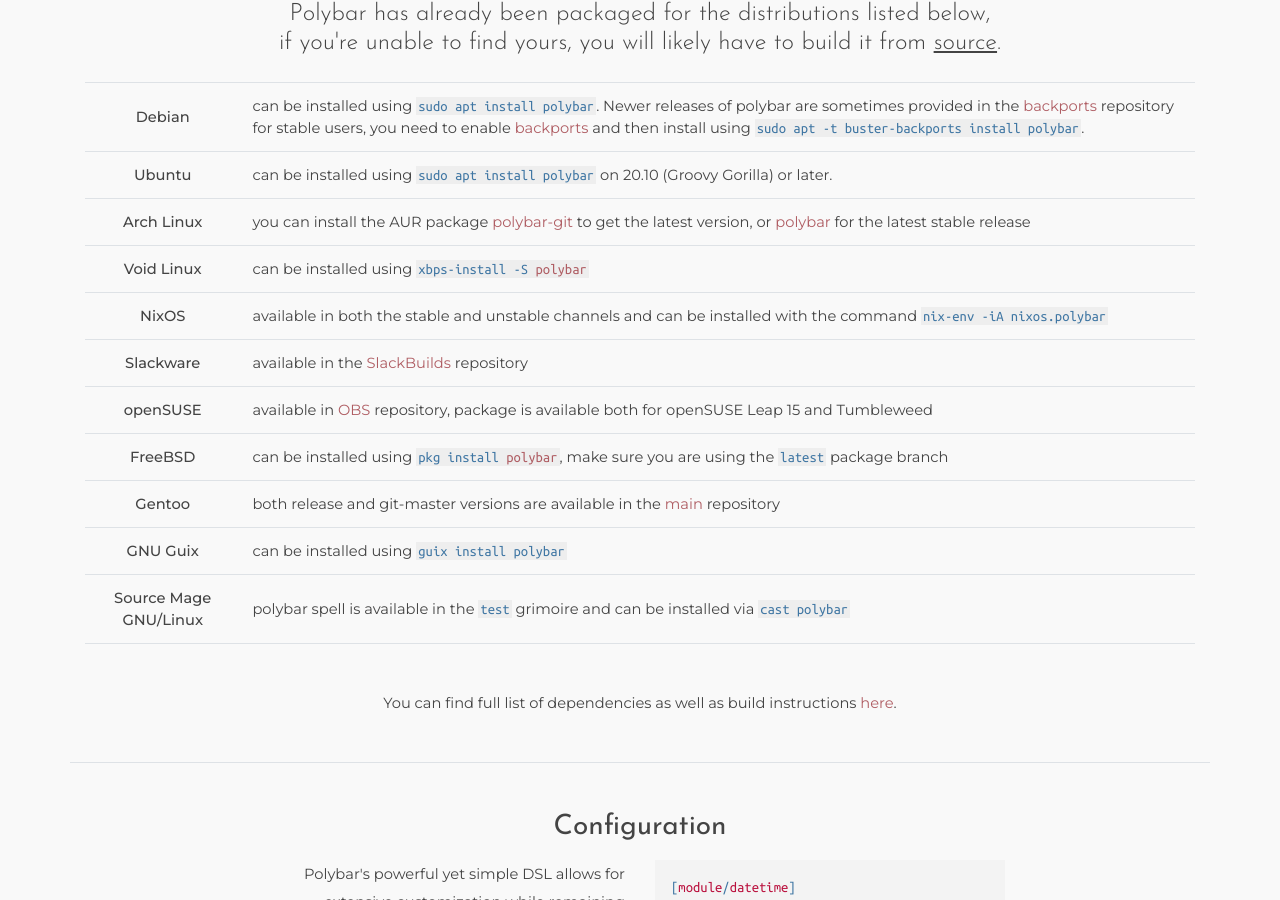
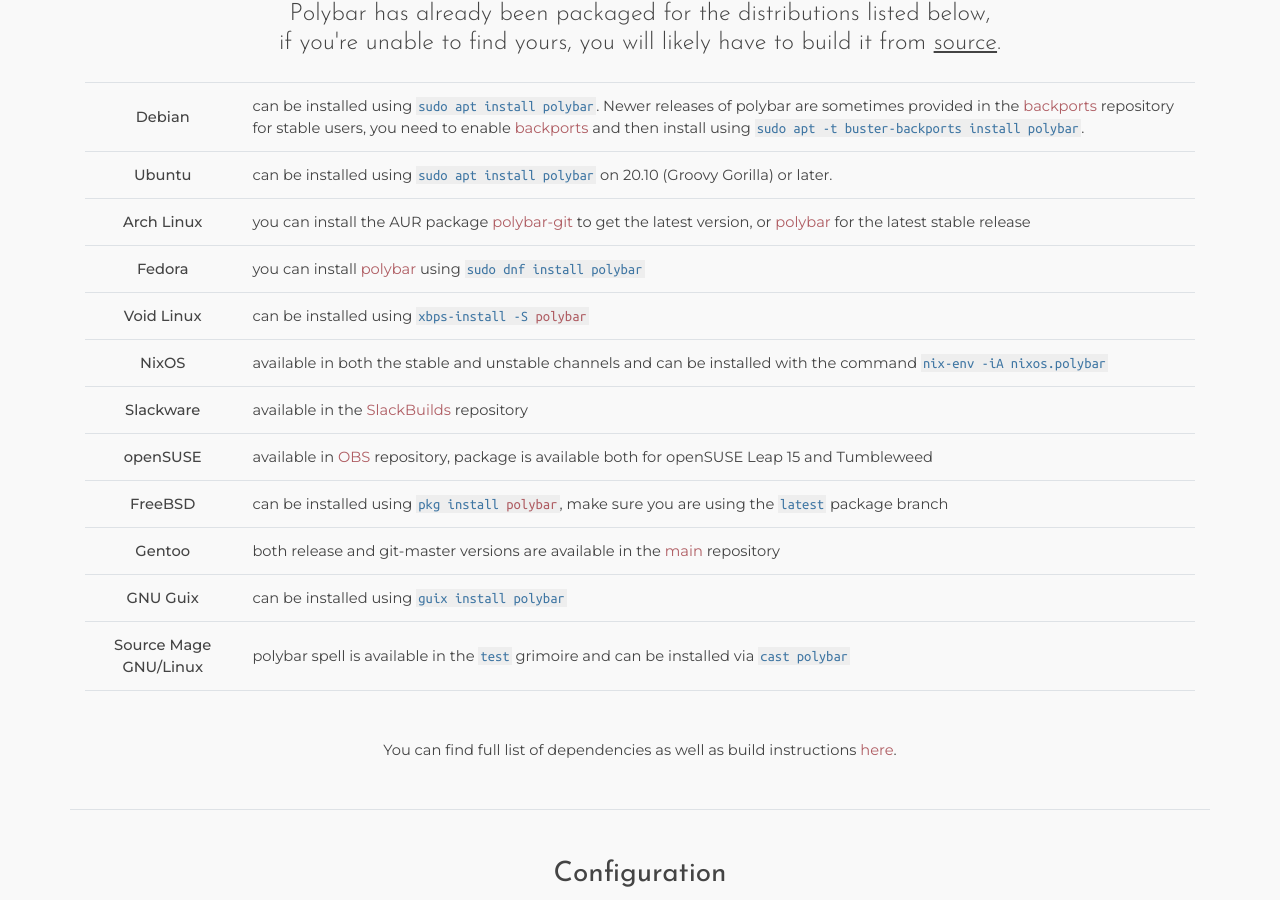
Before and after one commit to polybar/polybar.github.io, a Jekyll site: the page built from index.html, in a window 1280 px wide and 900 px high, scrolled down 1791 px. Built offline with Jekyll 4.4.1, drawn with Linux system fonts in a browser that asks for light colours; nearby versions of some CDN libraries; some web fonts are replaced.

Commit message:
Add Fedora installation instructions

```diff
--- a/_data/installation.yml
+++ b/_data/installation.yml
@@ -14,6 +14,11 @@
     you can install the AUR package [polybar-git](https://aur.archlinux.org/packages/polybar-git/)
     to get the latest version, or [polybar](https://aur.archlinux.org/packages/polybar/) for the latest
     stable release
+
+- distro: Fedora
+  instructions: >
+    you can install [polybar](https://src.fedoraproject.org/rpms/polybar) using
+    `sudo dnf install polybar`
 
 - distro: Void Linux
   instructions: >
```
